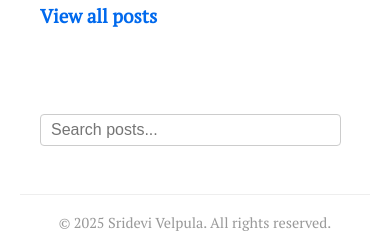
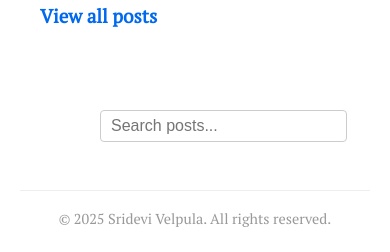
Before and after one commit to srideviblogs/srideviblogs.github.io, a Jekyll site: the page built from index.md, in a window 390 px wide. Shown: the part 830-1082 px from the top of the page. Built offline with Jekyll 4.4.1, drawn with Linux system fonts in a browser that asks for light colours.

Commit message:
Update custom.css

```diff
--- a/assets/css/custom.css
+++ b/assets/css/custom.css
@@ -217,22 +217,31 @@ header.site-header {
     display: flex;
   }
 
+  #search-container {
+    width: 100%;
+    margin: 10px 0;
+    text-align: center;
+  }
+
+  #search-input {
+    width: 90%;
+    max-width: 300px;
+  }
+
   .layout-container {
     flex-direction: column;
-    align-items: center;
+  }
+
+  .main-content {
+    padding-right: 0;
   }
 
   .sidebar-right {
-    width: 100%;
-    margin-top: 20px;
+    max-width: 100%;
+    margin-top: 1rem;
   }
 
-  .search-box {
-    position: static;
-  }
-
-  .search-input {
-    width: 90%;
-    max-width: 300px;
+  .sidebar-right .search-box input {
+    width: 100%;
   }
 }
```
